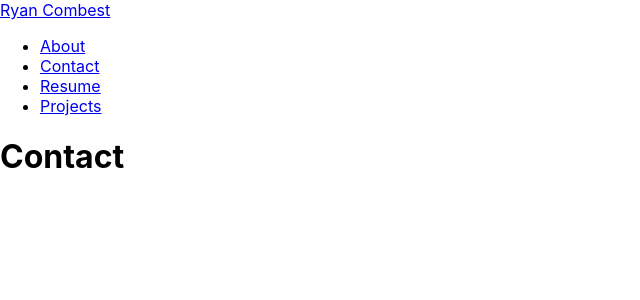
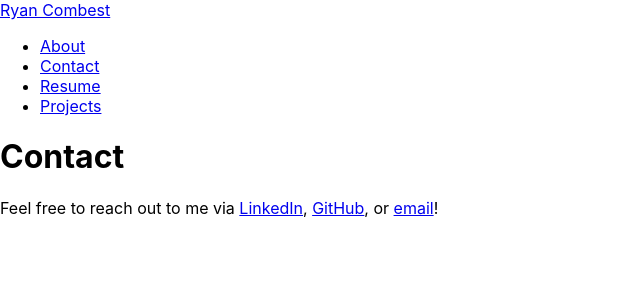
Before and after one commit to Rcombest/react-portfolio, a React (Create React App) app: page /Contact in a window 1280 px wide. Shown: the top 300 px of the page, without its empty margins (0-640 px from the left). Built offline with nearby package versions, Linux system fonts and the light colour scheme.

Commit message:
adds text content and links to li, gh, and email

```diff
--- a/src/pages/Contact.jsx
+++ b/src/pages/Contact.jsx
@@ -1,6 +1,9 @@
 function Contact() {
   return (
-    <h1>Contact</h1>
+    <div>
+      <h1>Contact</h1>
+      <p>Feel free to reach out to me via <a href="https://www.linkedin.com/in/ryan-combest/">LinkedIn</a>, <a href="https://github.com/Rcombest">GitHub</a>, or <a href="mailto: crcombest@gmail.com">email</a>!</p>
+    </div>
   )
 }
 
```
